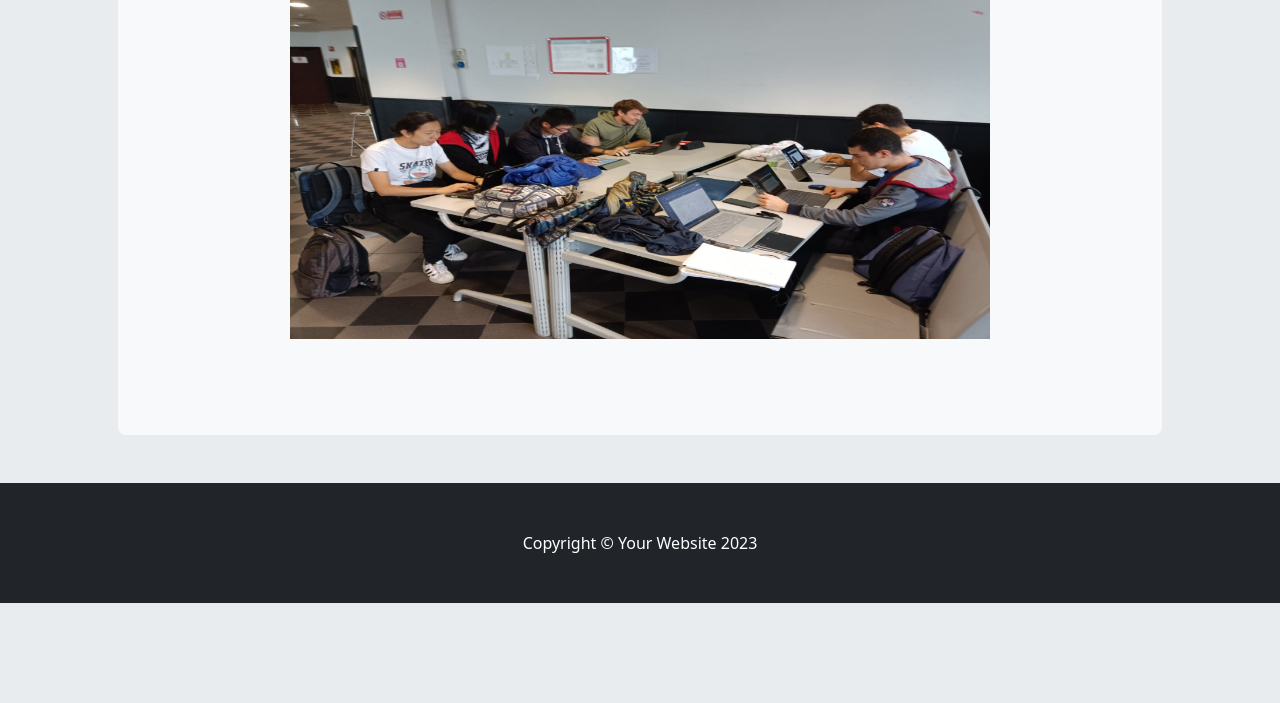
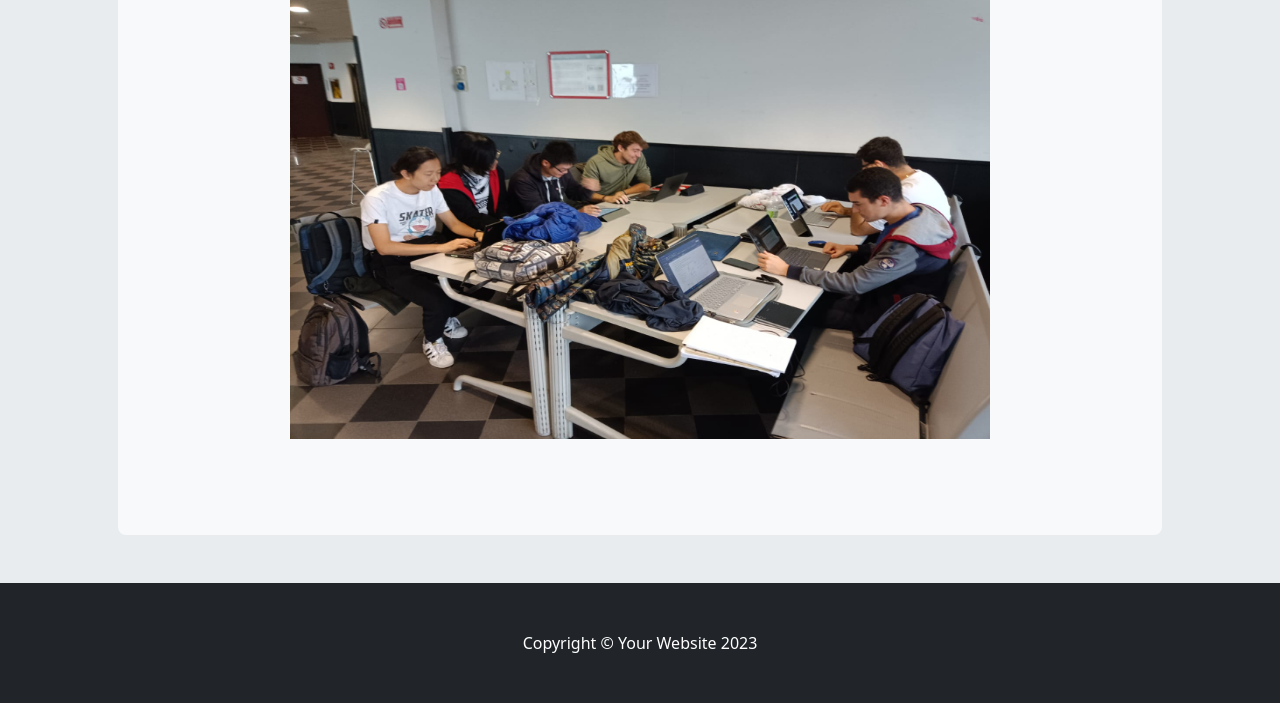
Before and after one commit to SpecialWeekHCI/SpecialWeekHCI.github.io, a plain HTML site: page deliveries/about.html in a window 1280 px wide. Shown: the part 277-980 px from the top of the page. Before the commit the page ends 880 px from the top, so only its background shows below. Drawn offline with nearby package versions, Linux system fonts and the light colour scheme; files that its build step writes are made by us from their sources.

Commit message:
Update about.html

```diff
--- a/deliveries/about.html
+++ b/deliveries/about.html
@@ -33,7 +33,7 @@
                 <div class="p-4 p-lg-5 bg-light rounded-3 text-center">
                     <div class="m-4 m-lg-5">
                         <h1 class="display-5 fw-bold">Special Week</h1>
-                        <img src="Photo/Work.jpg" alt="Group" style="width:700px; height:350px;">
+                        <img src="Photo/Work.jpg" alt="Group" style="width:700px; height:450px;">
                     </div>
                 </div>
             </div>
```
